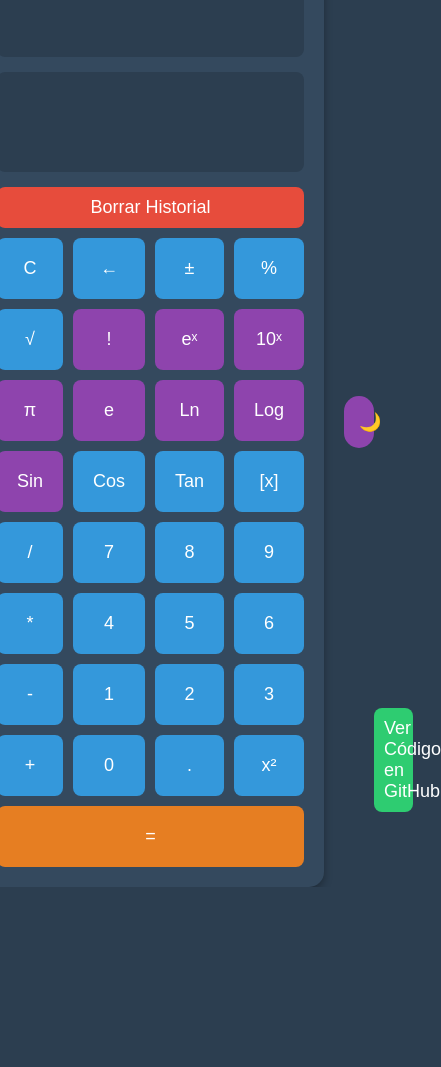
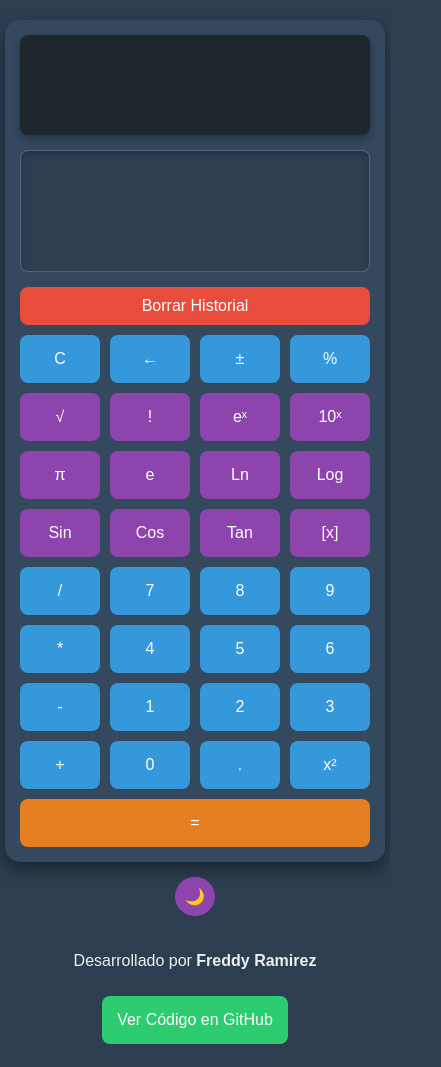
Before and after one commit to firf18/mi-portafolio, a plain HTML site: page calculadora/index.html in a window 390 px wide. Shown: the whole page, 441 px wide, since content can reach past the window. Before the commit the page ends 887 px from the top, so only its background shows below. Drawn offline with Linux system fonts and the light colour scheme.

Commit message:
Agregamos mejoras para diferentes pantallas y mejoramos el estilo

```diff
--- a/calculadora/index.html
+++ b/calculadora/index.html
@@ -9,9 +9,9 @@
 </head>
 
 <body>
+    <div class="container">
         <div class="calculadora">
             <input type="text" id="pantalla" disabled>
-
             <div class="historial" id="historial"></div>
             <button onclick="borrarHistorial()" class="borrar-historial">Borrar Historial</button>
             <div class="botones">
@@ -32,7 +32,6 @@
                 <button onclick="calcularTangente()">Tan</button>
                 <button onclick="calcularValorAbsoluto()">[x]</button>
                 <button onclick="agregarOperador('/')">/</button>
-
                 <button onclick="agregarNumero('7')">7</button>
                 <button onclick="agregarNumero('8')">8</button>
                 <button onclick="agregarNumero('9')">9</button>
@@ -45,10 +44,6 @@
                 <button onclick="agregarNumero('2')">2</button>
                 <button onclick="agregarNumero('3')">3</button>
                 <button onclick="agregarOperador('+')">+</button>
-
-
-
-
                 <button onclick="agregarNumero('0')">0</button>
                 <button onclick="agregarDecimal()">.</button>
                 <button onclick="calcularPotencia()">x²</button>
@@ -56,7 +51,11 @@
             </div>
         </div>
         <button id="toggleTema" onclick="alternarTema()">🌙</button>
+    </div>
+    <footer>
+        <p>Desarrollado por <strong>Freddy Ramirez</strong></p>
         <button onclick="irAGithub()" class="github-button">Ver Código en GitHub</button>
+    </footer>
 
     <script src="script.js"></script>
 </body>
--- a/calculadora/styles.css
+++ b/calculadora/styles.css
@@ -1,74 +1,77 @@
 /* Estilos generales */
 body {
     display: flex;
+    flex-direction: column;
     justify-content: center;
     align-items: center;
-    height: 100vh;
+    min-height: 100vh;
     margin: 0;
+    padding: 20px;
     background-color: #2c3e50;
-    font-family: 'Arial', sans-serif;
+    font-family: 'Poppins', sans-serif;
     color: #ecf0f1;
-  }
+}
 
-  .calculadora {
+.container {
+    display: flex;
+    flex-direction: column;
+    align-items: center;
+    width: 100%;
+    max-width: 400px;
+}
+
+.calculadora {
     background-color: #34495e;
-    padding: 20px;
-    border-radius: 15px;
-    box-shadow: 0 4px 8px rgba(0, 0, 0, 0.3);
-    width: 320px;
-  }
+  padding: 20px;
+  border-radius: 15px;
+  box-shadow: 0 8px 16px rgba(0, 0, 0, 0.4);
+  width: 100%;
+}
 
-  #pantalla {
-    width: 93.5%;
-    height: 60px;
+#pantalla {
+    width: calc(100% - 30px);
+    min-height: 80px;
+    /* Aumentar la altura para mejor visibilidad */
     margin-bottom: 15px;
     text-align: right;
-    padding: 10px;
+    padding: 15px;
     font-size: 28px;
+    /* Tamaño de fuente más grande por defecto */
     border: none;
     border-radius: 8px;
-    background-color: #2c3e50;
-    color: #ecf0f1;
-  }
+    background-color: #1e272e;
+    /* Fondo más oscuro para destacar */
+    color: #ffffff;
+    /* Texto blanco para mejor contraste */
+    box-shadow: 0 4px 8px rgba(0, 0, 0, 0.3);
+    /* Efecto de sombra para profundidad */
+}
 
-  .historial {
-    height: 80px;
+.historial {
+    height: 100px;
+    /* Aumentar altura para más espacio */
     margin-bottom: 15px;
     padding: 10px;
     background-color: #2c3e50;
-    color: #ecf0f1;
+    /* Fondo más claro */
+    color: #ffffff;
     border-radius: 8px;
     overflow-y: auto;
-    font-size: 14px;
-    scrollbar-width: thin; /* Para navegadores que soportan scrollbar-width */
-    scrollbar-color: #3498db #2c3e50; /* Color del scroll */
-  }
-  /* Estilos para la barra de scroll en navegadores WebKit (Chrome, Safari) */
-.historial::-webkit-scrollbar {
-    width: 8px;
-  }
+    font-size: 16px;
+    /* Texto más grande para legibilidad */
+    border: 1px solid rgba(255, 255, 255, 0.2);
+    /* Bordes para definición */
+    box-shadow: inset 0 2px 4px rgba(0, 0, 0, 0.2);
+    /* Sombra interna */
+}
 
-  .historial::-webkit-scrollbar-track {
-    background: #2c3e50;
-    border-radius: 4px;
-  }
-
-  .historial::-webkit-scrollbar-thumb {
-    background: #3498db;
-    border-radius: 4px;
-  }
-
-  .historial::-webkit-scrollbar-thumb:hover {
-    background: #2980b9;
-  }
-
-  .botones {
+.botones {
     display: grid;
     grid-template-columns: repeat(4, 1fr);
     gap: 10px;
-  }
+}
 
-  button {
+button {
     padding: 20px;
     font-size: 18px;
     border: none;
@@ -77,17 +80,15 @@ body {
     color: white;
     cursor: pointer;
     transition: background-color 0.3s ease;
-  }
-
-  button:hover {
+}
+button:hover {
     background-color: #2980b9;
   }
 
   button:active {
     background-color: #1c5980;
   }
-
-  .igual {
+.igual {
     grid-column: span 4;
     background-color: #e67e22;
   }
@@ -100,54 +101,80 @@ body {
     background-color: #a84300;
   }
 
-  /* Estilos para botones especiales */
-  button:nth-child(6),
-  button:nth-child(7),
-  button:nth-child(8),
-  button:nth-child(9),
-  button:nth-child(10),
-  button:nth-child(11),
-  button:nth-child(12),
-  button:nth-child(13) {
+#toggleTema {
+    margin-top: 15px;
+    padding: 10px;
     background-color: #8e44ad;
-  }
+    color: white;
+    border: none;
+    border-radius: 50px;
+    cursor: pointer;
+    transition: background-color 0.3s ease;
+}
 
-  button:nth-child(6):hover,
-  button:nth-child(7):hover,
-  button:nth-child(8):hover,
-  button:nth-child(9):hover,
-  button:nth-child(10):hover,
-  button:nth-child(11):hover,
-  button:nth-child(12):hover,
-  button:nth-child(13):hover {
+#toggleTema:hover {
     background-color: #732d91;
-  }
+}
 
-  button:nth-child(6):active,
-  button:nth-child(7):active,
-  button:nth-child(8):active,
-  button:nth-child(9):active,
-  button:nth-child(10):active,
-  button:nth-child(11):active,
-  button:nth-child(12):active,
-  button:nth-child(13):active {
-    background-color: #5b2a72;
-  }
+footer {
+    margin-top: 20px;
+    text-align: center;
+}
 
+footer button{
+    margin: 10px 0 20px 0;
+}
+/* Estilos para botones especiales */
+button:nth-child(5),
+button:nth-child(6),
+button:nth-child(7),
+button:nth-child(8),
+button:nth-child(9),
+button:nth-child(10),
+button:nth-child(11),
+button:nth-child(12),
+button:nth-child(13),
+button:nth-child(14),
+button:nth-child(15),
+button:nth-child(16) {
+  background-color: #8e44ad; /* Morado */
+  color: white;
+}
 
-  /* Animación al hacer clic en los botones */
-button {
-    transition: transform 0.1s ease, background-color 0.3s ease;
-  }
+button:nth-child(5):hover,
+button:nth-child(6):hover,
+button:nth-child(7):hover,
+button:nth-child(8):hover,
+button:nth-child(9):hover,
+button:nth-child(10):hover,
+button:nth-child(11):hover,
+button:nth-child(12):hover,
+button:nth-child(13):hover,
+button:nth-child(14):hover,
+button:nth-child(15):hover,
+button:nth-child(16):hover {
+  background-color: #7d3c98; /* Morado más oscuro */
+}
 
-  button:active {
-    transform: scale(0.95);
-  }
+button:nth-child(5):active,
+button:nth-child(6):active,
+button:nth-child(7):active,
+button:nth-child(8):active,
+button:nth-child(9):active,
+button:nth-child(10):active,
+button:nth-child(11):active,
+button:nth-child(12):active,
+button:nth-child(13):active,
+button:nth-child(14):active,
+button:nth-child(15):active,
+button:nth-child(16):active {
+  background-color: #6c3480; /* Morado aún más oscuro */
+}
 
-  /* Estilos para el tema claro */
-  body.tema-claro {
-    background-color: #ecf0f1;
-    color: #2c3e50;
+/* Estilos para el tema claro */
+body.tema-claro {
+    background-color: #f5f5f5;
+    color: #333;
   }
 
   .calculadora.tema-claro {
@@ -157,57 +184,61 @@ button {
 
   .calculadora.tema-claro #pantalla,
   .calculadora.tema-claro .historial {
-    background-color: #ecf0f1;
-    color: #2c3e50;
+    background-color: #e0e0e0;
+    color: #333;
+    border: 1px solid #ccc;
   }
 
   .calculadora.tema-claro button {
-    background-color: #3498db;
+    background-color: #4CAF50; /* Verde */
     color: white;
   }
 
   .calculadora.tema-claro button:hover {
-    background-color: #2980b9;
+    background-color: #45a049; /* Verde más oscuro */
   }
 
   .calculadora.tema-claro button:active {
-    background-color: #1c5980;
+    background-color: #3d8b40; /* Verde aún más oscuro */
   }
 
   .calculadora.tema-claro .igual {
-    background-color: #e67e22;
+    background-color: #FF9800; /* Naranja */
   }
 
   .calculadora.tema-claro .igual:hover {
-    background-color: #d35400;
+    background-color: #e68900; /* Naranja más oscuro */
   }
 
   .calculadora.tema-claro .igual:active {
-    background-color: #a84300;
+    background-color: #cc7a00; /* Naranja aún más oscuro */
   }
 
-  /* Estilos para el botón de alternar tema */
-  #toggleTema {
-    margin-left: 20px;
-    padding: 15px;
-    width: 5%;
-    background-color: #8e44ad;
-    color: white;
-    border: none;
-    border-radius: 50px;
-    cursor: pointer;
-    transition: background-color 0.3s ease;
+  .calculadora.tema-claro .borrar-historial {
+    background-color: #f44336; /* Rojo */
   }
 
-  #toggleTema:hover {
-    background-color: #732d91;
+  .calculadora.tema-claro .borrar-historial:hover {
+    background-color: #e53935; /* Rojo más oscuro */
   }
 
-  #toggleTema:active {
-    background-color: #5b2a72;
+  .calculadora.tema-claro .borrar-historial:active {
+    background-color: #d32f2f; /* Rojo aún más oscuro */
   }
 
-  /* Estilos para el botón de borrar historial */
+  .calculadora.tema-claro .github-button {
+    background-color: #2196F3; /* Azul */
+  }
+
+  .calculadora.tema-claro .github-button:hover {
+    background-color: #1e88e5; /* Azul más oscuro */
+  }
+
+  .calculadora.tema-claro .github-button:active {
+    background-color: #1976d2; /* Azul aún más oscuro */
+  }
+
+/* Estilos para el botón de borrar historial */
 .borrar-historial {
     width: 100%;
     padding: 10px;
@@ -218,33 +249,64 @@ button {
     border-radius: 8px;
     cursor: pointer;
     transition: background-color 0.3s ease;
-  }
+}
 
-  .borrar-historial:hover {
+.borrar-historial:hover {
     background-color: #c0392b;
-  }
+}
 
-  .borrar-historial:active {
+.borrar-historial:active {
     background-color: #96281b;
-  }
+}
 
-  /* Estilos para el botón de GitHub */
-  .github-button {
-    width: 10%;
-    padding: 10px;
-    margin: 80vh 0 0 0;
+/* Estilos para el botón de GitHub */
+.github-button {
     background-color: #2ecc71;
     color: white;
     border: none;
     border-radius: 8px;
     cursor: pointer;
     transition: background-color 0.3s ease;
+}
+
+.github-button:hover {
+    background-color: #27ae60;
+}
+
+.github-button:active {
+    background-color: #219653;
+}
+
+/* Media Queries para responsividad */
+@media (max-width: 480px) {
+    .calculadora {
+      width: 100%;
+      padding: 15px;
+    }
+
+    button {
+      padding: 15px;
+      font-size: 16px;
+    }
+
+    #pantalla {
+      font-size: 24px;
+      min-height: 70px;
+    }
+
+    .historial {
+      font-size: 14px;
+    }
   }
 
-  .github-button:hover {
-    background-color: #27ae60;
+  @media (min-width: 768px) {
+    .container {
+      max-width: 500px;
+    }
   }
 
-  .github-button:active {
-    background-color: #219653;
+  @media (min-width: 1024px) {
+    .container {
+      max-width: 600px;
+    }
   }
```
Lines whose indentation alone changed are shown as unchanged.
